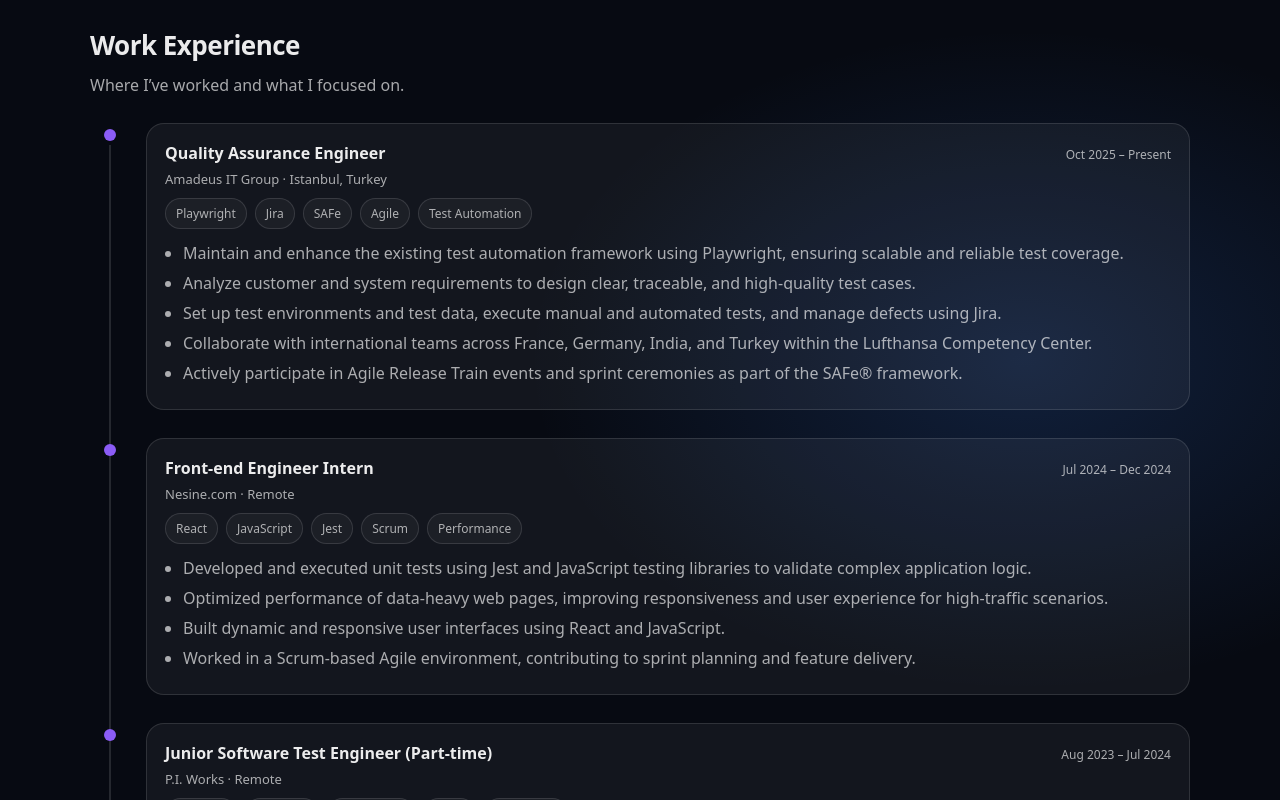
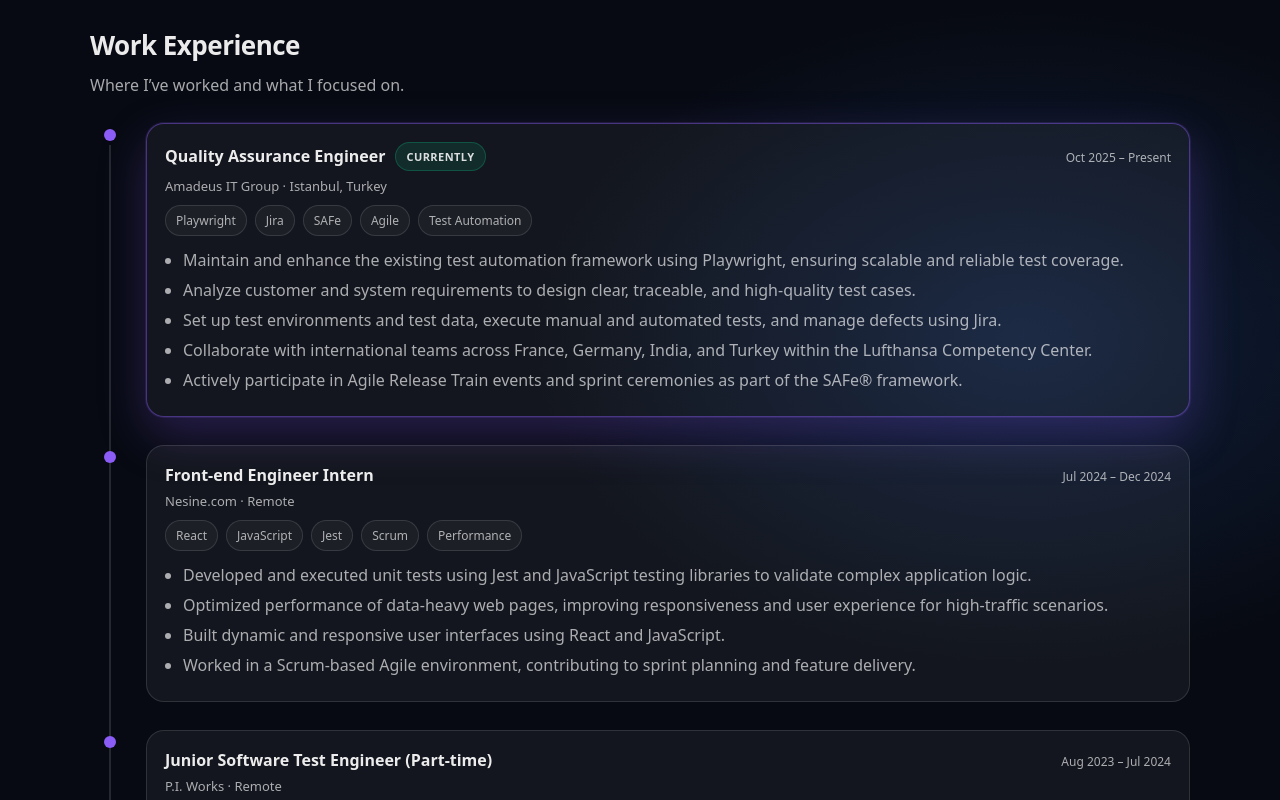
Before and after one commit to melikebuyruk/melike_buyruk_portfolio, a React (Vite) app: page / in a window 1280 px wide. Shown: the part 940-1740 px from the top of the page. Built offline with nearby package versions, Linux system fonts and the light colour scheme.

Commit message:
Highlight current role in experience timeline.

```diff
--- a/src/data/content.js
+++ b/src/data/content.js
@@ -38,6 +38,7 @@ export const EXPERIENCE = [
     role: "Quality Assurance Engineer",
     period: "Oct 2025 – Present",
     location: "Istanbul, Turkey",
+    current: true,
     tech: ["Playwright", "Jira", "SAFe", "Agile", "Test Automation"],
     details: [
       "Maintain and enhance the existing test automation framework using Playwright, ensuring scalable and reliable test coverage.",
@@ -47,6 +48,7 @@ export const EXPERIENCE = [
       "Actively participate in Agile Release Train events and sprint ceremonies as part of the SAFe® framework.",
     ],
   },
+
   {
     company: "Nesine.com",
     role: "Front-end Engineer Intern",
@@ -119,18 +121,21 @@ export const SKILLS = {
 export const PROJECTS = [
   {
     title: "Divine – AI-Powered Music Interaction Platform",
-    desc: "An AI-driven music interaction platform that analyzes audience preferences in real time and recommends songs to performers. Developed as a graduation project and awarded second place nationwide.",
-    tags: ["React", "Firebase", "Flutter", "AI"],
+    desc: "An AI-driven platform that analyzes audience preferences in real time.",
+    tags: ["React", "Firebase", "Flutter"],
+    focus: "Frontend / AI",
   },
   {
-    title: "Admin Control Panel for Defense Communication App",
-    desc: "A secure web-based admin panel enabling real-time data synchronization between a mobile communication app and backend services.",
-    tags: ["React", "Spring Boot", "REST API", "Docker"],
+    title: "Admin Control Panel",
+    desc: "A secure admin panel for managing real-time communication data.",
+    tags: ["React", "Spring Boot", "Docker"],
+    focus: "Full-stack",
   },
   {
     title: "Test Automation Framework",
-    desc: "Maintained and expanded UI and API test automation frameworks using Playwright and Selenium to ensure reliability in large-scale systems.",
+    desc: "Automation work focused on reliability and scalable test coverage.",
     tags: ["Playwright", "Selenium", "Testing"],
+    focus: "QA / Automation",
   },
 ];
 
--- a/src/sections/Experience.jsx
+++ b/src/sections/Experience.jsx
@@ -32,9 +32,15 @@ export default function Experience() {
               )}
             </div>
 
-            <div className="timelineCard">
+            <div className={`timelineCard ${job.current ? "isCurrent" : ""}`}>
               <div className="timelineHeader">
-                <h4>{job.role}</h4>
+                <div className="expTitleRow">
+                  <h4>{job.role}</h4>
+                  {job.current && (
+                    <span className="currentBadge">Currently</span>
+                  )}
+                </div>
+
                 <span className="timelinePeriod">{job.period}</span>
               </div>
 
--- a/src/sections/Projects.jsx
+++ b/src/sections/Projects.jsx
@@ -11,33 +11,9 @@ export default function Projects() {
       <div className="cards3">
         {PROJECTS.map((p) => (
           <article key={p.title} className="card">
+            {p.focus && <span className="projectFocus">{p.focus}</span>}
             <h4>{p.title}</h4>
             <p className="muted">{p.desc}</p>
-
-            {Array.isArray(p.tags) && p.tags.length > 0 && (
-              <div className="tagRow">
-                {p.tags.map((t) => (
-                  <span key={t} className="tag">
-                    {t}
-                  </span>
-                ))}
-              </div>
-            )}
-
-            {Array.isArray(p.links) && p.links.length > 0 && (
-              <div className="linkRow">
-                {p.links.map((l) => (
-                  <a
-                    key={l.href}
-                    href={l.href}
-                    target="_blank"
-                    rel="noreferrer"
-                  >
-                    {l.label} →
-                  </a>
-                ))}
-              </div>
-            )}
           </article>
         ))}
       </div>
--- a/src/styles.css
+++ b/src/styles.css
@@ -539,3 +539,45 @@ h1 {
   border-color: rgba(139, 92, 246, 0.4);
   box-shadow: 0 12px 30px rgba(139, 92, 246, 0.25);
 }
+.projectFocus {
+  display: inline-block;
+  font-size: 11px;
+  font-weight: 700;
+  letter-spacing: 0.04em;
+  text-transform: uppercase;
+  padding: 6px 10px;
+  margin-bottom: 8px;
+  border-radius: 999px;
+  color: rgba(255, 255, 255, 0.85);
+  background: rgba(139, 92, 246, 0.18);
+  border: 1px solid rgba(139, 92, 246, 0.35);
+}
+.expTitleRow {
+  display: flex;
+  align-items: center;
+  gap: 10px;
+  flex-wrap: wrap;
+}
+
+.currentBadge {
+  font-size: 11px;
+  font-weight: 800;
+  letter-spacing: 0.04em;
+  text-transform: uppercase;
+  padding: 6px 10px;
+  border-radius: 999px;
+  color: rgba(255, 255, 255, 0.85);
+  background: rgba(16, 185, 129, 0.14);
+  border: 1px solid rgba(16, 185, 129, 0.28);
+}
+.timelineCard.isCurrent {
+  border-color: rgba(139, 92, 246, 0.45);
+  box-shadow: 0 0 0 1px rgba(139, 92, 246, 0.15),
+    0 18px 48px rgba(139, 92, 246, 0.25);
+}
+
+.timelineCard.isCurrent:hover {
+  transform: translateY(-4px);
+  box-shadow: 0 0 0 1px rgba(139, 92, 246, 0.25),
+    0 22px 56px rgba(139, 92, 246, 0.35);
+}
```
